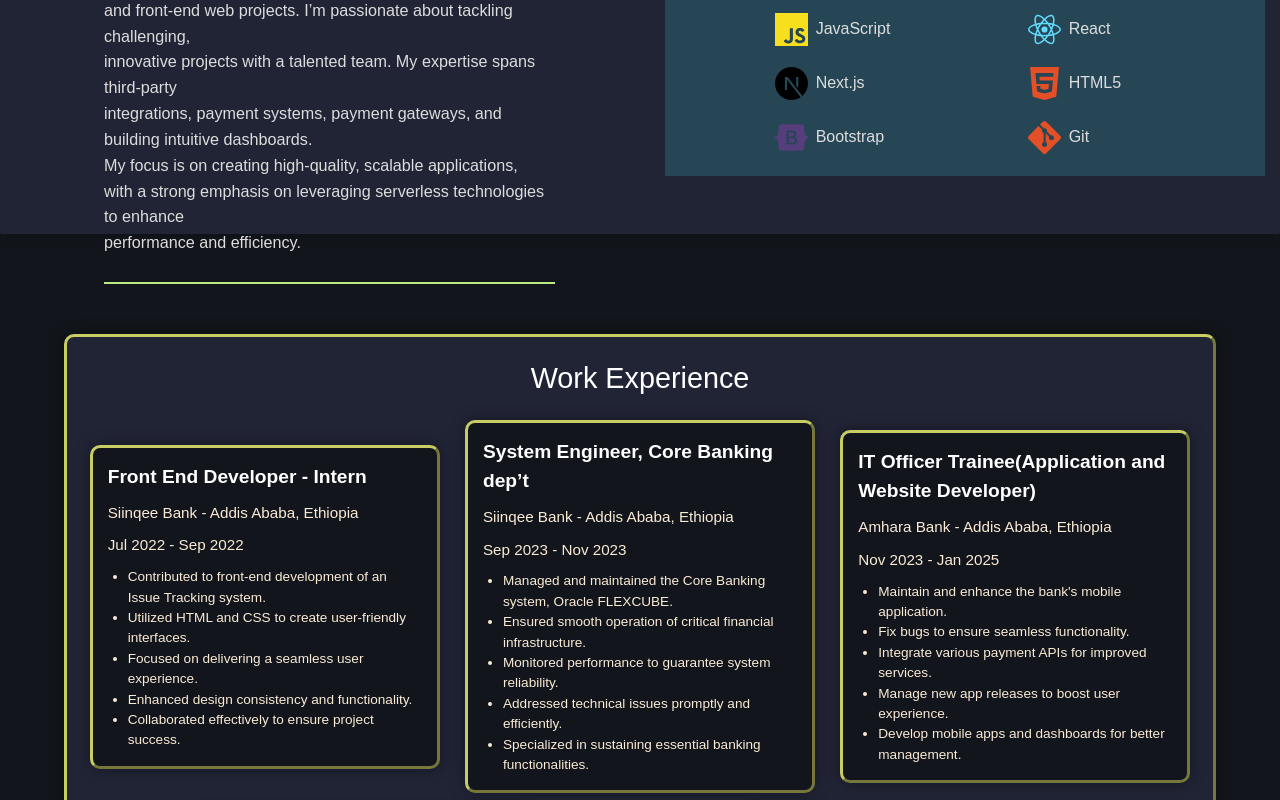
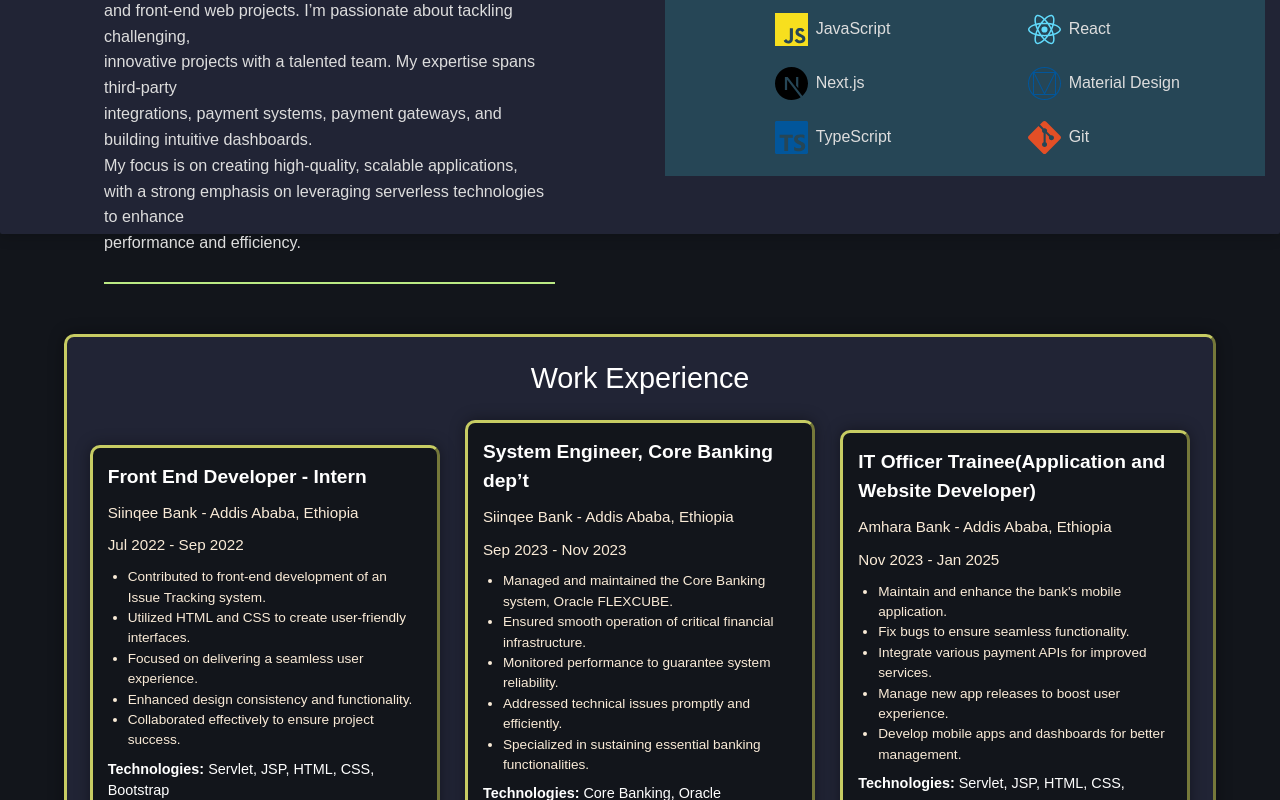
Before and after one commit to tekamek123/My-portfolio, a Next.js app: page / in a window 1280 px wide. Shown: the part 800-1600 px from the top of the page. Built offline with nearby package versions, Linux system fonts and the light colour scheme.

Commit message:
added type sript and material design

```diff
--- a/src/app/pages/AboutMeSection.tsx
+++ b/src/app/pages/AboutMeSection.tsx
@@ -9,8 +9,9 @@
   SiReact,
   SiNextdotjs,
   SiHtml5,
-  SiBootstrap,
   SiGit,
+  SiTypescript,
+  SiMaterialdesign
 } from "react-icons/si";
 import { useState, useEffect, useRef } from "react";
 
@@ -111,10 +112,13 @@
               icon: <SiNextdotjs size={33} color="#000000" />,
               text: "Next.js",
             },
-            { icon: <SiHtml5 size={33} color="#E34F26" />, text: "HTML5" },
             {
-              icon: <SiBootstrap size={33} color="#563D7C" />,
-              text: "Bootstrap",
+              icon: <SiMaterialdesign size={33} color="#02569B" />,
+              text: "Material Design",
+            },
+            {
+              icon: <SiTypescript size={33} color="#02569B" />,
+              text: "TypeScript",
             },
             { icon: <SiGit size={33} color="#E34F26" />, text: "Git" },
           ].map((skill, index) => (
--- a/src/app/pages/WorkSection.tsx
+++ b/src/app/pages/WorkSection.tsx
@@ -17,6 +17,7 @@
       "Enhanced design consistency and functionality.",
       "Collaborated effectively to ensure project success.",
     ],
+    technologies: ["Servlet", "JSP", "HTML", "CSS", "Bootstrap"], // Added this line
   },
   {
     title: "System Engineer, Core Banking dep’t",
@@ -30,6 +31,7 @@
       "Addressed technical issues promptly and efficiently.",
       "Specialized in sustaining essential banking functionalities.",
     ],
+    technologies: ["Core Banking", "Oracle FLEXCUBE"], // No languages for this role (or add if applicable)
   },
   {
     title: "IT Officer Trainee(Application and Website Developer)",
@@ -43,6 +45,7 @@
       "Manage new app releases to boost user experience.",
       "Develop mobile apps and dashboards for better management.",
     ],
+    technologies: ["Servlet", "JSP", "HTML", "CSS", "Bootstrap"],
   },
   {
     title: "Junior Application Developer",
@@ -56,6 +59,7 @@
       "Enabled multiple payment methods: cards, wallets, bank transfers, and QR codes.",
       "Ensured compliance with banking regulations via tokenization and encryption.",
     ],
+    technologies: ["Flutter", "Dart", "JavaScript", "React.js", "Material UI"],
   },
   {
     title: "Frontend Developer",
@@ -67,8 +71,8 @@
       "Build and manage web applications to streamline processes and boost efficiency.",
       "Work with teams to gather requirements and deliver high-quality solutions.",
       "Optimize and update web apps to meet evolving business and tech needs.",
-      ,
     ],
+    technologies: ["TypeScript", "React.js", "Material UI"],
   },
 ];
 
@@ -104,10 +108,19 @@
               </p>
               <p className={styles.experienceDuration}>{experience.duration}</p>
               <ul className={styles.experienceDescription}>
-                {experience.description.map((desc, idx) => (
-                  <li key={idx}>{desc}</li>
-                ))}
+                {experience.description.map(
+                  (desc, idx) =>
+                    desc && <li key={idx}>{desc}</li>
+                )}
               </ul>
+              {/* Add this section for technologies */}
+              {experience.technologies &&
+                experience.technologies.length > 0 && (
+                  <div className={styles.technologies}>
+                    <strong>Technologies: </strong>
+                    {experience.technologies.join(", ")}
+                  </div>
+                )}
             </motion.div>
           ))}
         </div>
--- a/src/app/styles/WorkSection.module.css
+++ b/src/app/styles/WorkSection.module.css
@@ -109,6 +109,16 @@
   color: antiquewhite;
 }
 
+.technologies {
+  margin-top: 0.5rem;
+  font-size: 0.9rem;
+  color: var(--text-secondary); /* Adjust based on your theme */
+}
+
+.darkTheme .technologies {
+  color: white;
+}
+
 .educationDetails {
   font-size: 1rem;
   line-height: 1.5;
```
